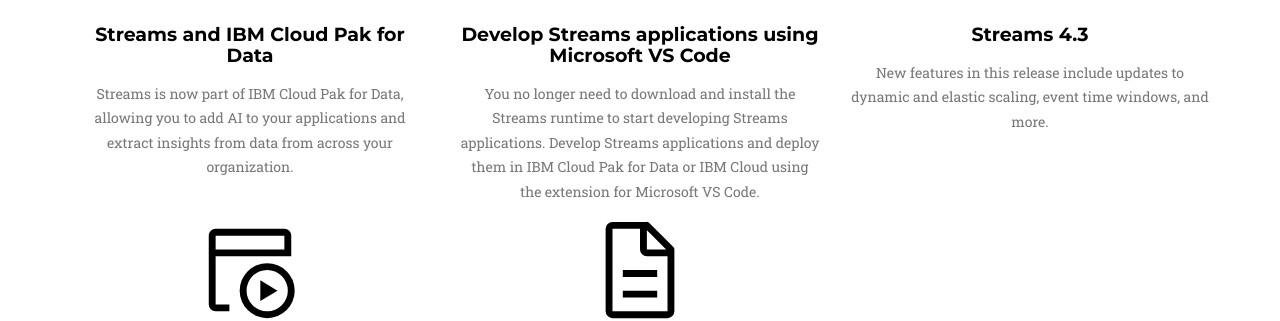
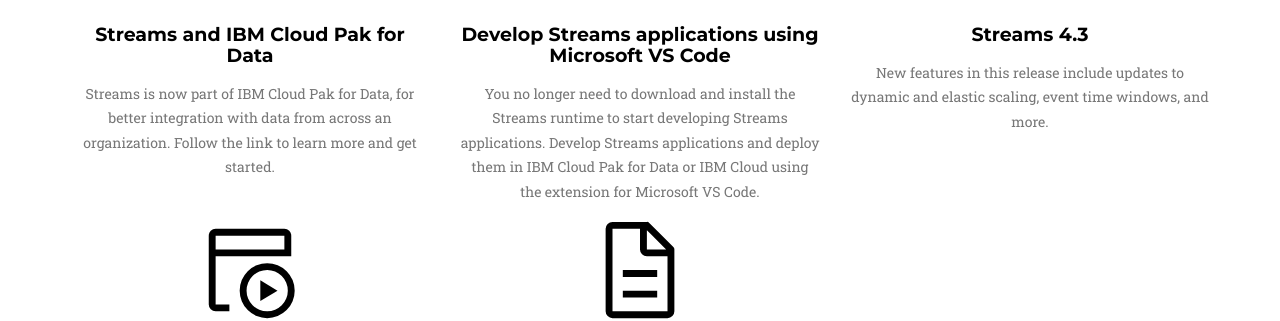
Before and after one commit to IBMStreams/IBMStreams.github.io, a Jekyll site: the page built from index.html, in a window 1280 px wide and 900 px high, scrolled down 861 px. Shown: the part 176-497 px from the top of the window. Built offline with Jekyll 4.4.1, drawn with Linux system fonts in a browser that asks for light colours; nearby versions of some CDN libraries; some web fonts are replaced.

Commit message:
Update whatsNew.html

```diff
--- a/_includes/whatsNew.html
+++ b/_includes/whatsNew.html
@@ -12,7 +12,7 @@
                 <div class="col-lg-4">
                     <a target="_blank" href=""><svg width="110px" height="110px" xmlns="http://www.w3.org/2000/svg" viewBox="0 0 32 32"><path d="M16 7a7.66 7.66 0 0 1 1.51.15 8 8 0 0 1 6.35 6.34l.26 1.35 1.35.24a5.5 5.5 0 0 1-1 10.92H7.5a5.5 5.5 0 0 1-1-10.92l1.34-.24.26-1.35A8 8 0 0 1 16 7m0-2a10 10 0 0 0-9.83 8.12A7.5 7.5 0 0 0 7.49 28h17a7.5 7.5 0 0 0 1.32-14.88 10 10 0 0 0-7.94-7.94A10.27 10.27 0 0 0 16 5z"/></svg></a>
                     <h4 class="service-heading"><a target="_blank" href="https://community.ibm.com/community/user/cloudpakfordata/viewdocument/get-started-with-streams?CommunityKey=c0c16ff2-10ef-4b50-ae4c-57d769937235&tab=librarydocuments" class="blackLink">Streams and IBM Cloud Pak for Data<br></a></h4>
-                    <p class="text-muted">Streams is now part of IBM Cloud Pak for Data, allowing you to add AI to your applications and extract insights from data from across your organization.</p>
+                    <p class="text-muted">Streams is now part of IBM Cloud Pak for Data, for better integration with data from across an organization. Follow the link to learn more and get started.</p>
                 </div>
 
                 <!-- Atom or VS Code -->
```
